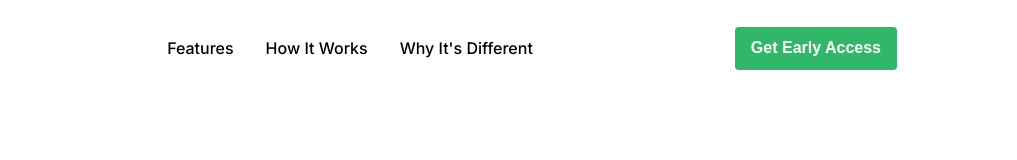
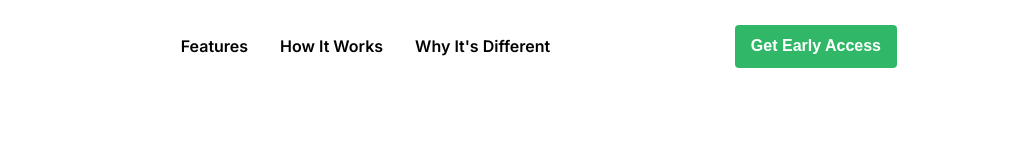
Before and after one commit to Nabil642/Assignment1-PH, a plain HTML site: page index.html in a window 1280 px wide. Shown: the full height of the page, 263-1280 px from the left. Drawn offline with Linux system fonts and the light colour scheme.

Commit message:
fixed navigation bar

```diff
--- a/index.html
+++ b/index.html
@@ -4,7 +4,7 @@
     <meta charset="UTF-8" />
     <meta name="viewport" content="width=device-width, initial-scale=1.0" />
     <title>Assignment</title>
-    <link rel="stylesheet" href="./style.css" />
+    <link rel="stylesheet" href="style.css" />
     <link rel="preconnect" href="https://fonts.googleapis.com" />
     <link rel="preconnect" href="https://fonts.gstatic.com" crossorigin />
     <link
@@ -12,20 +12,22 @@
       rel="stylesheet"
     />
   </head>
-  <body class="font-inter">
-    <header class="header-nav">
+  <body>
+    <header class="font-inter">
       <nav>
-        <div class="logo">
-          <img src="./assets/logo-navbar.png" alt="" />
-        </div>
+        <img src="./assets/logo-navbar.png" alt="" />
 
-        <ul class="nav-list">
+        <ul class="nav-ul">
           <li><a href="">Features</a></li>
           <li><a href="">How It Works</a></li>
           <li><a href="">Why It's Different</a></li>
-          <li><button class="btn">Get Early Access</button></li>
         </ul>
+        <button id="earlybtn">Get Early Access</button>
       </nav>
     </header>
+
+    <main></main>
+
+    <footer></footer>
   </body>
 </html>
--- a/style.css
+++ b/style.css
@@ -1,6 +1,6 @@
 * {
-  margin: 0px;
   padding: 0;
+  margin: 0;
   box-sizing: border-box;
 }
 
@@ -8,45 +8,40 @@
   font-family: "Inter", sans-serif;
   font-optical-sizing: auto;
 }
-.header-nav {
-  background-color: white;
+
+.container {
+  max-width: 1600px;
+  margin: auto;
+}
+nav {
+  background-color: #ffffff;
+  display: flex;
+  justify-content: space-between;
+  align-items: center;
+  max-width: 1600px;
+  margin: auto;
+  padding: 16px 120px 16px 120px;
 }
 
-nav .nav-list {
+.nav-ul {
+  display: flex;
+  gap: 32px;
   list-style: none;
-  font-size: 16px;
-  font-weight: 500;
-  display: flex;
-  align-items: center;
-  gap: 32px;
-}
-nav .nav-list li a {
-  color: black;
-  text-decoration: none;
-  padding: 0;
-  text-align: center;
 }
 
-nav {
-  width: 100%;
-  max-width: 1600px;
-  margin: 0 auto;
-  display: flex;
-  padding: 16px 120px;
-  justify-content: space-between;
-  align-items: center;
+.nav-ul a {
+  text-decoration: none;
+  color: #000000;
+  font-size: 16px;
+  font-weight: 600;
 }
 
-.logo {
-  /* padding: 16px 0; */
-}
-.btn {
+#earlybtn {
   background-color: #30b868;
+  border-radius: 4px;
+  padding: 12.5px 16px;
   border: none;
-  padding: 12.5px 16px;
-  border-radius: 4px;
+  color: #ffffff;
   font-size: 16px;
   font-weight: 600;
-  color: #ffffff;
-  margin-left: 170px;
 }
```
Also changed, not shown: assets/GreenCircle.png (added), assets/Play.png (added).
